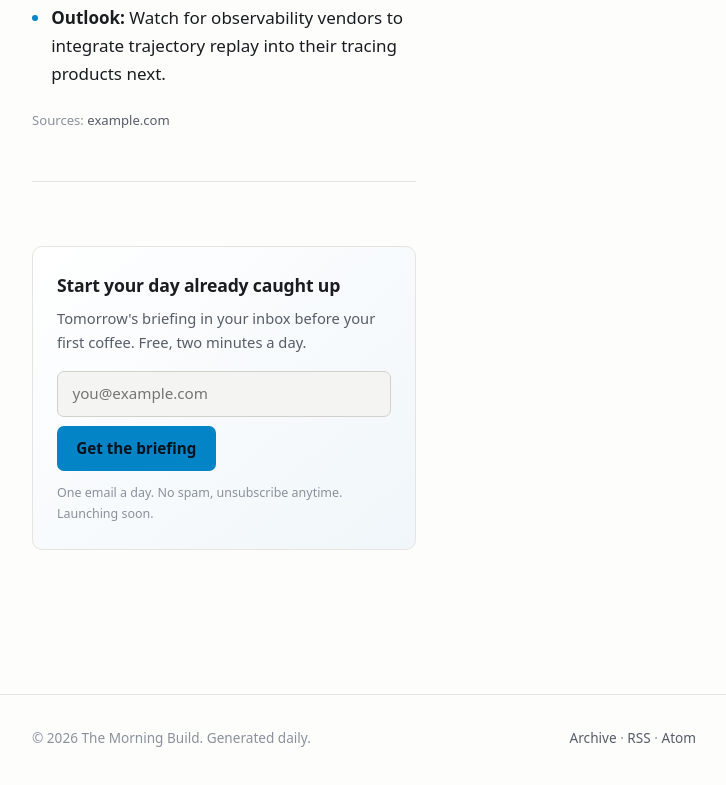
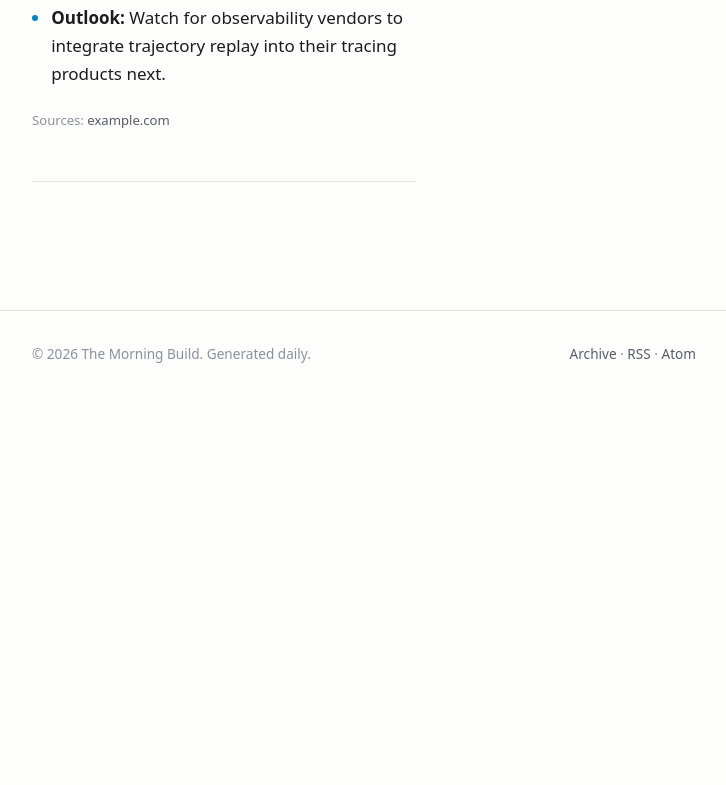
Before and after one commit to noetion/digest, an Astro site in the folder site/: page /digest/2026-07-01 in a window 1280 px wide. Shown: the part 1910-2695 px from the top of the page, without its empty margins (276-1002 px from the left). After the commit the page ends 2324 px from the top, so only its background shows below. Built offline with nearby package versions, Linux system fonts and the light colour scheme; Astro itself is replaced by a stand-in of ours.

Commit message:
Remove subscribe card from site; keep daily email as Phase 2 roadmap item
Co-authored-by: Cursor <cursoragent@cursor.com>

```diff
--- a/site/src/components/SubscribeForm.astro
+++ /dev/null
@@ -1,14 +0,0 @@
----
-// Phase 2 placeholder: wire the form action to Buttondown/Resend when the
-// email subscription launches. Kept visible from day one to collect intent.
----
-
-<section class="subscribe" aria-label="Email subscription">
-  <h2>Start your day already caught up</h2>
-  <p>Tomorrow's briefing in your inbox before your first coffee. Free, two minutes a day.</p>
-  <form action="#" method="post" onsubmit="return false">
-    <input type="email" name="email" placeholder="you@example.com" autocomplete="email" required />
-    <button type="submit">Get the briefing</button>
-    <p class="note">One email a day. No spam, unsubscribe anytime. Launching soon.</p>
-  </form>
-</section>
--- a/site/src/pages/digest/[slug].astro
+++ b/site/src/pages/digest/[slug].astro
@@ -2,7 +2,6 @@
 import { getCollection, render } from "astro:content";
 import Base from "../../layouts/Base.astro";
 import DigestMeta from "../../components/DigestMeta.astro";
-import SubscribeForm from "../../components/SubscribeForm.astro";
 import { SITE_NAME } from "../../lib/site";
 
 export async function getStaticPaths() {
@@ -69,8 +68,6 @@ const articleLd = {
             {next && <a href={`/digest/${next.id}/`}>{next.data.title} &rarr;</a>}
           </span>
         </nav>
-
-        <SubscribeForm />
       </article>
 
       {
--- a/site/src/pages/index.astro
+++ b/site/src/pages/index.astro
@@ -2,7 +2,6 @@
 import { getCollection, render } from "astro:content";
 import Base from "../layouts/Base.astro";
 import DigestMeta from "../components/DigestMeta.astro";
-import SubscribeForm from "../components/SubscribeForm.astro";
 import { SITE_NAME, SITE_TAGLINE, SITE_DESCRIPTION, shortDate } from "../lib/site";
 
 const digests = (await getCollection("digests")).sort(
@@ -50,8 +49,6 @@ const rendered = latest ? await render(latest) : null;
       )
     }
 
-    <SubscribeForm />
-
     {
       recent.length > 0 && (
         <section aria-label="Recent digests">
--- a/site/src/styles/global.css
+++ b/site/src/styles/global.css
@@ -425,72 +425,6 @@ html:not([data-theme="light"]) .theme-toggle .sun {
   color: var(--text);
 }
 
-/* ---------- Subscribe ---------- */
-
-.subscribe {
-  border: 1px solid var(--border);
-  border-radius: var(--radius);
-  background: linear-gradient(
-    140deg,
-    var(--bg-raised),
-    color-mix(in srgb, var(--accent) 6%, var(--bg-raised))
-  );
-  padding: 1.5rem;
-  margin-block: 2.5rem;
-}
-
-.subscribe h2 {
-  margin: 0 0 0.35rem;
-  font-size: 1.1rem;
-  letter-spacing: -0.01em;
-}
-
-.subscribe p {
-  margin: 0 0 1rem;
-  color: var(--text-muted);
-  font-size: 0.92rem;
-}
-
-.subscribe form {
-  display: flex;
-  gap: 0.6rem;
-  flex-wrap: wrap;
-}
-
-.subscribe input[type="email"] {
-  flex: 1 1 14rem;
-  padding: 0.6rem 0.9rem;
-  border-radius: calc(var(--radius) - 3px);
-  border: 1px solid var(--border-strong);
-  background: var(--bg-inset);
-  color: var(--text);
-  font: inherit;
-  font-size: 0.95rem;
-}
-
-.subscribe button {
-  padding: 0.6rem 1.2rem;
-  border-radius: calc(var(--radius) - 3px);
-  border: none;
-  background: var(--accent-strong);
-  color: #04121c;
-  font: inherit;
-  font-size: 0.95rem;
-  font-weight: 650;
-  cursor: pointer;
-}
-
-.subscribe button:hover {
-  filter: brightness(1.08);
-}
-
-.subscribe .note {
-  flex-basis: 100%;
-  font-size: 0.78rem;
-  color: var(--text-faint);
-  margin: 0.2rem 0 0;
-}
-
 /* ---------- Footer ---------- */
 
 .site-footer {
```
Also changed, not shown: README.md.
